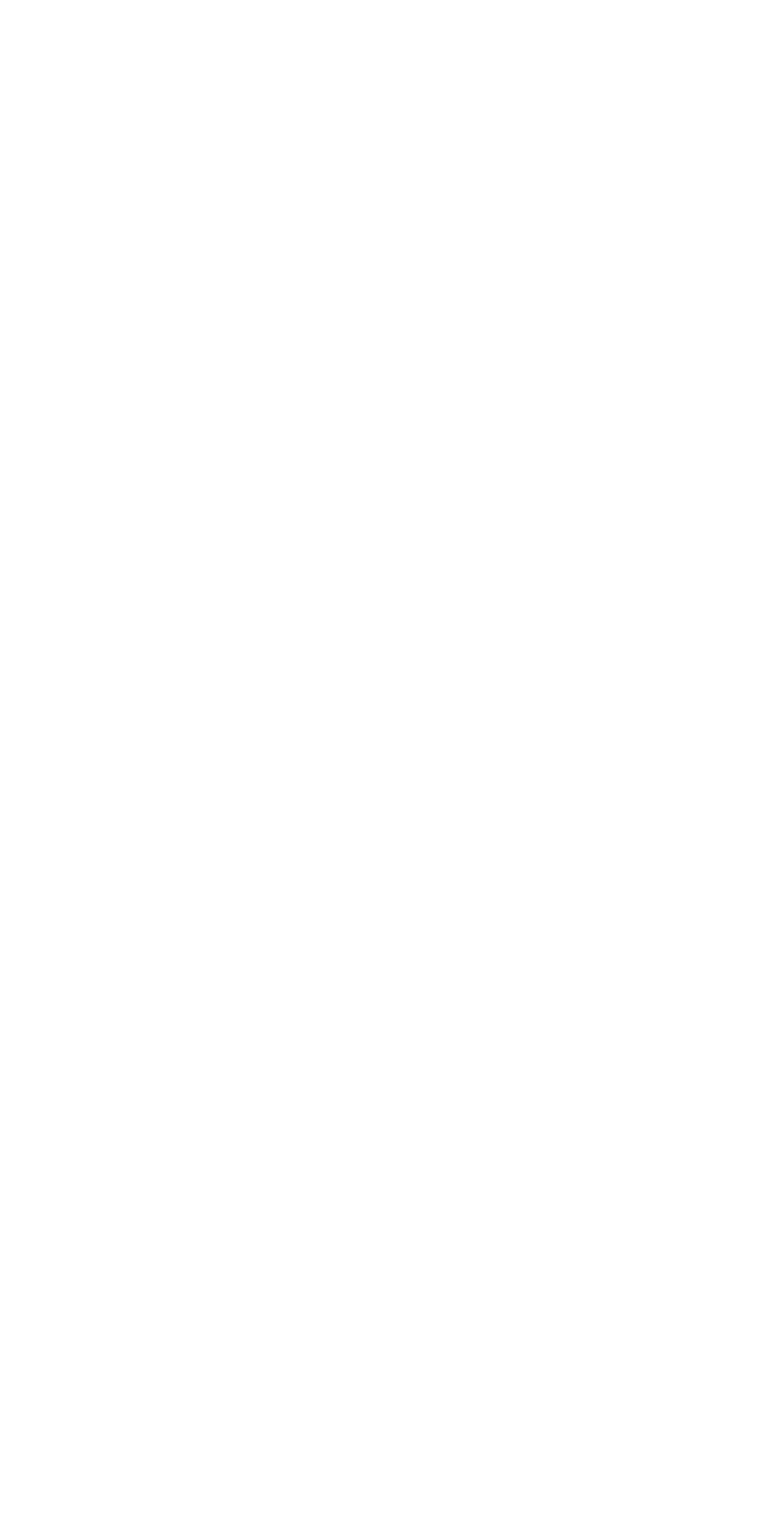
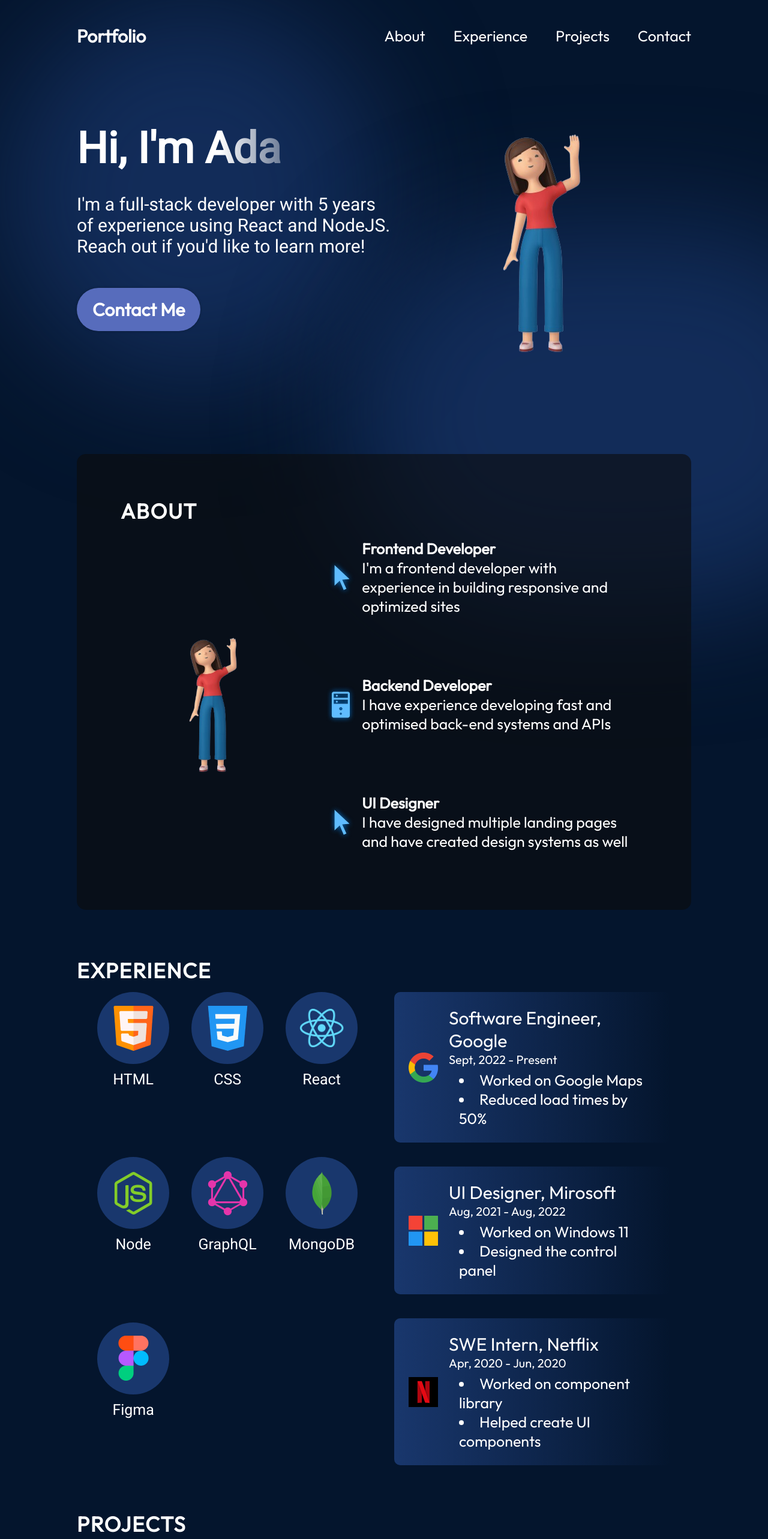
Before and after one commit to pcdb-maker/react_example_portfolio, a React (Vite) app in the folder vite-project/: page / in a window 1280 px wide. Shown: the part 20-2586 px from the top of the page at 60% size. Before the commit the page ends 800 px from the top, so only its background shows below. Built offline with nearby package versions, Linux system fonts and the light colour scheme.

Commit message:
Ap.jsx updated

```diff
--- a/vite-project/src/App.jsx
+++ b/vite-project/src/App.jsx
@@ -1,13 +1,22 @@
-
+import styles from "./App.module.css";
+import { About } from "./components/About/About";
+import { Contact } from "./components/Contact/Contact";
+import { Experience } from "./components/Experience/Experience";
+import { Hero } from "./components/Hero/Hero";
+import { Navbar } from "./components/Navbar/Navbar";
+import { Projects } from "./components/Projects/Projects";
 
 function App() {
-
-
   return (
-    <>
-
-    </>
-  )
+    <div className={styles.App}>
+      <Navbar />
+      <Hero />
+      <About />
+      <Experience />
+      <Projects />
+      <Contact />
+    </div>
+  );
 }
 
-export default App
+export default App;
```
